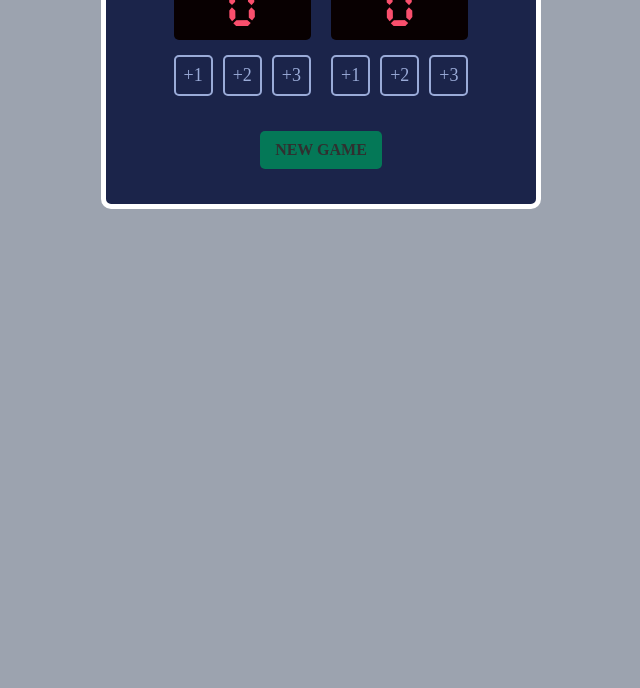
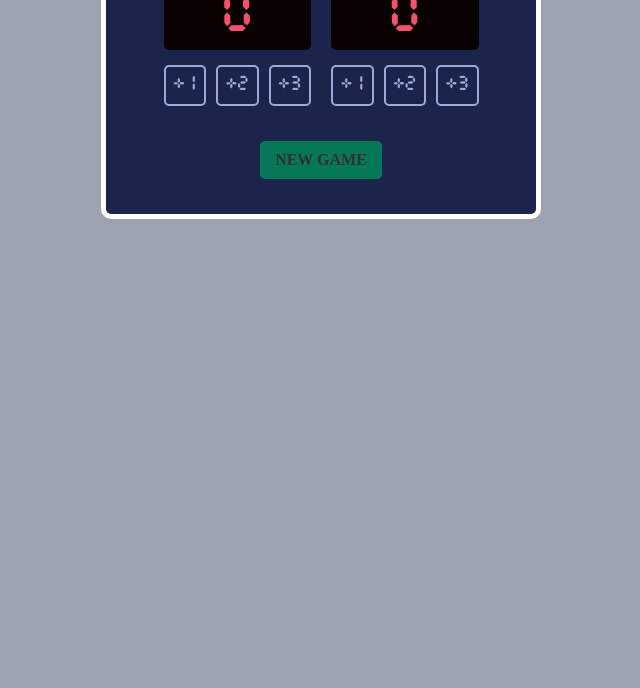
Before and after one commit to Raehale/score-board, a plain HTML site: page index.html in a window 1280 px wide. Shown: the part 112-800 px from the top of the page, without its empty margins (319-959 px from the left). Drawn offline with nearby package versions, Linux system fonts and the light colour scheme.

Commit message:
update fonts

```diff
--- a/index.css
+++ b/index.css
@@ -51,6 +51,9 @@ h3 {
     border-radius: 5px;
     text-align: center;
     font-size: 3em;
+    padding: 5px;
+    display: flex;
+    justify-content: center;
     font-family: 'Cursed Timer ULiL';
 }
 
@@ -72,6 +75,7 @@ h3 {
     color: #9AABD8;
     font-size: 18px;
     margin: 15px 0;
+    font-family: 'Cursed Timer ULiL';
 }
 
 .number-box:hover {
```
